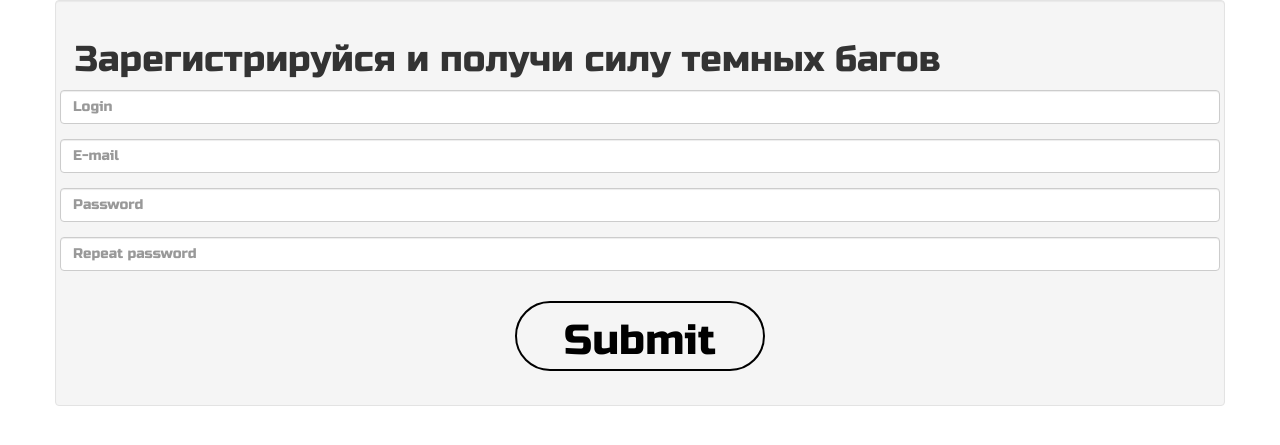
After one commit to zeratulus/step-game, a PHP site: page /view/register.html in a window 1280 px wide. The commit adds this page. Shown: the top 445 px of the page. Run offline with PHP 8.4, Linux system fonts and the light colour scheme.

Commit message:
Misha Homework: register view and controller. zeratulus: Controller extension with other classes.

```diff
--- a/GameObjects/Player.php
+++ b/GameObjects/Player.php
@@ -26,6 +26,7 @@ class Player extends DBInstance
 
     public function auth($login, $password) {
         $results = $this->db->query('SELECT * FROM players WHERE login = \'' . $login . '\' LIMIT 1');
+
         if ($results->num_rows) {
             $hash = md5($password . $results->row['salt']);
             if ($results->row['hash'] == $hash) {
@@ -68,4 +69,6 @@ class Player extends DBInstance
 
 
 
+
+
 }
--- a/GameSystem/Controller.php
+++ b/GameSystem/Controller.php
@@ -9,6 +9,8 @@
 namespace GameSystem;
 
 class Controller {
+    public $db_instance;
+    public $db_link;
     public $link;
     public $view;
 
@@ -16,6 +18,8 @@ class Controller {
 
         $this->link = new Link(APP_DEBUG);
         $this->view = new View();
+        $this->db_link = new DB(DB_HOST, DB_PORT, DB_USER, DB_PASS, DB_DB);
+        $this->db_instance = new DBInstance($this->db_link);
     }
 
 }
--- /dev/null
+++ b/view/register.html
@@ -0,0 +1,34 @@
+<!DOCTYPE html>
+<html lang="en">
+<head>
+    <meta charset="UTF-8">
+    <title>User Registration</title>
+    <link rel="stylesheet" href="view/src/bootstrap/css/bootstrap.min.css">
+    <script src="view/src/jquery-2.1.1.min.js"></script>
+    <script src="view/src/bootstrap/js/bootstrap.min.js"></script>
+    <link rel="stylesheet" href="view/styles/main.css">
+    <base href="<?php echo $base; ?>">
+</head>
+<body>
+<form method="post" action="<?php echo $action; ?>" class="form-horizontal">
+    <div class="container well">
+        <h1>Зарегистрируйся и получи силу темных багов</h1>
+        <div class="form-group">
+            <input type="text" placeholder="Login" name="login" required class="form-control">
+        </div>
+        <div class="form-group">
+            <input type="email" placeholder="E-mail" name="email" required class="form-control">
+        </div>
+        <div class="form-group">
+            <input type="password" placeholder="Password" name="password" required class="form-control">
+        </div>
+        <div class="form-group">
+            <input type="password" placeholder="Repeat password" name="password_confirmation" required class="form-control">
+        </div>
+        <div class="flex-center">
+            <input type="submit" name="sumbit" class="btn btn-primary btn-lg">
+        </div>
+    </div>
+</form>
+</body>
+</html>
```
Also changed, not shown: controller/account/login.php (+25 -3 lines), controller/account/register.php (+11 -4 lines), 1 other file.
